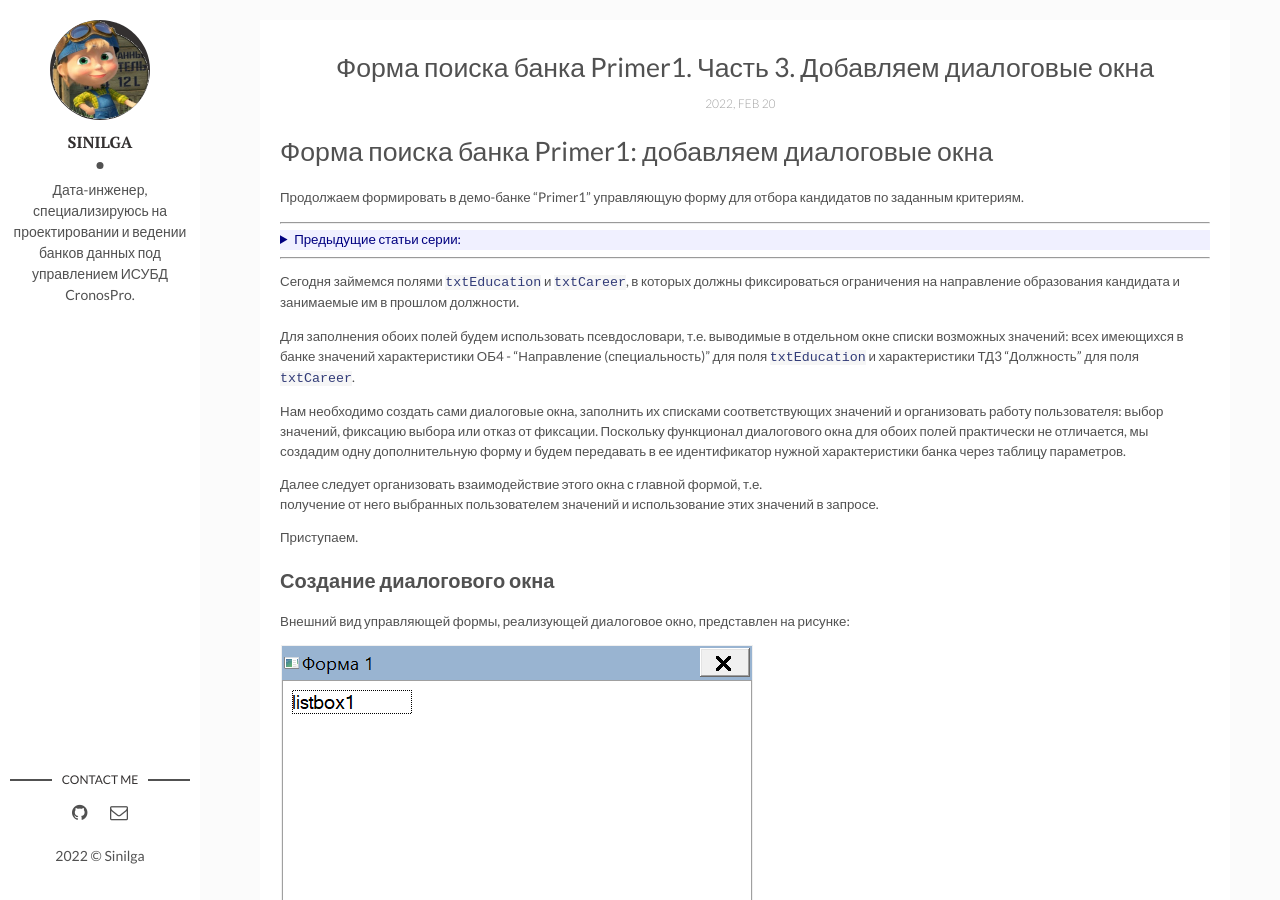
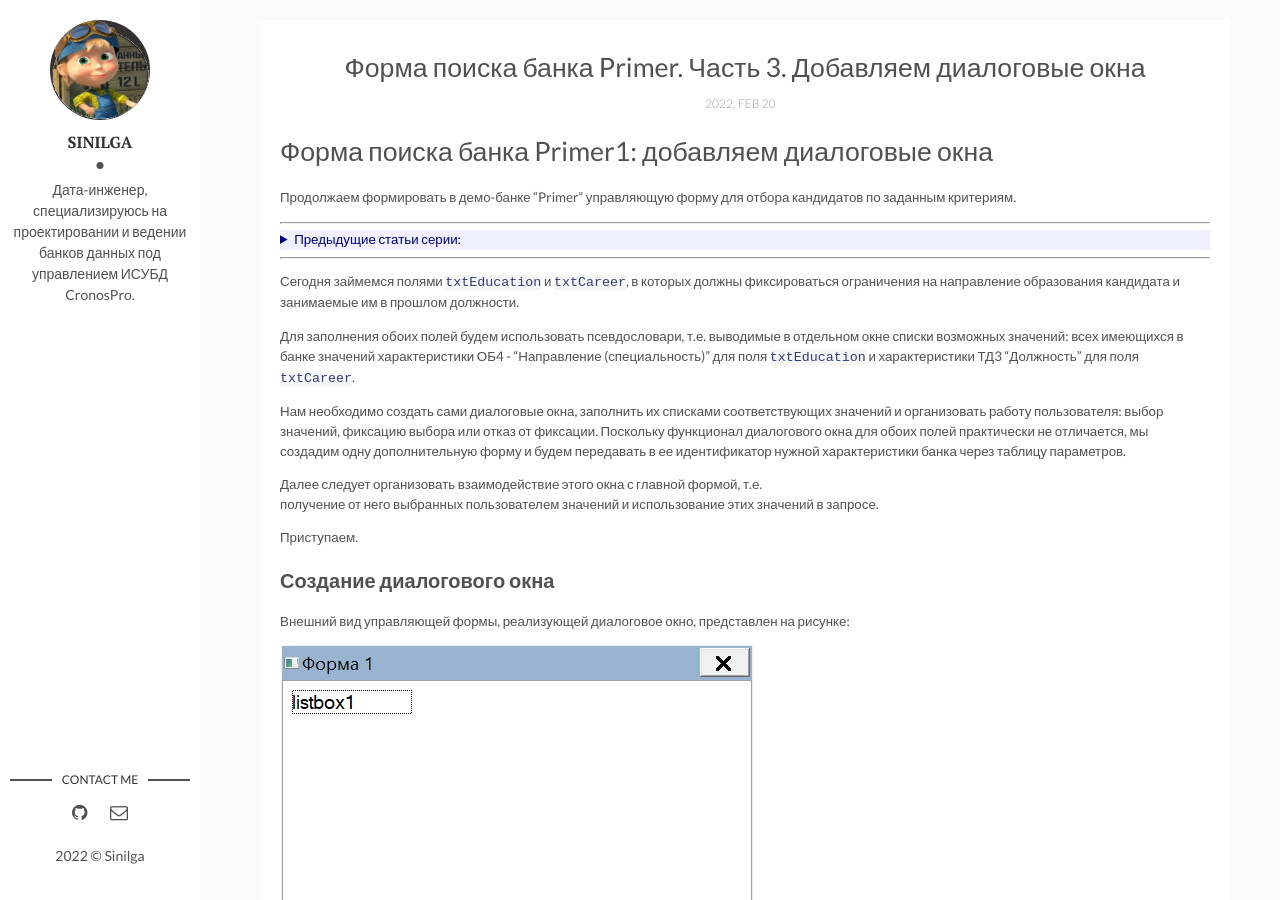
Before and after one commit to sinilga/cronospro, a Jekyll site: the page built from _posts/2022-02-20-findform_3.md, in a window 1280 px wide and 900 px high. Built offline with Jekyll 4.4.1, drawn with Linux system fonts in a browser that asks for light colours.

Commit message:
Update 2022-02-20-findform_3.md

```diff
--- a/_posts/2022-02-20-findform_3.md
+++ b/_posts/2022-02-20-findform_3.md
@@ -1,13 +1,13 @@
 ---
 layout: post
-title:  "Форма поиска банка Primer1. Часть 3. Добавляем диалоговые окна"
+title:  "Форма поиска банка Primer. Часть 3. Добавляем диалоговые окна"
 date:   2022-02-20
 categories: Интерфейс, CroLua
 ---
 
 # Форма поиска банка Primer1: добавляем диалоговые окна
 
-Продолжаем формировать в демо-банке "Primer1" управляющую форму
+Продолжаем формировать в демо-банке "Primer" управляющую форму
 для отбора кандидатов по заданным критериям.
 
 ---
```
